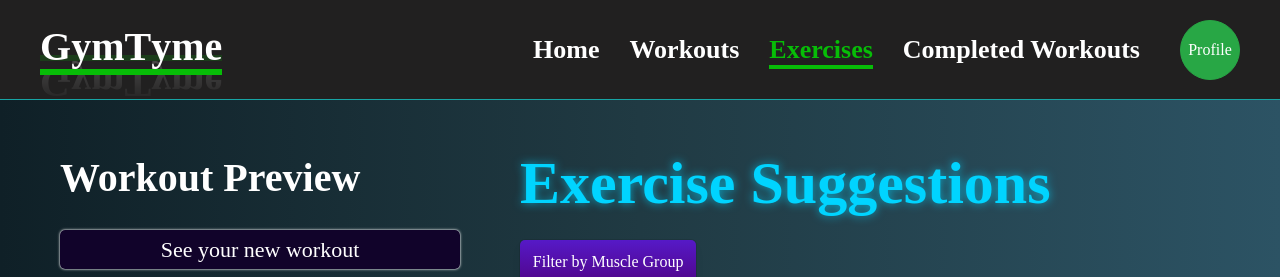
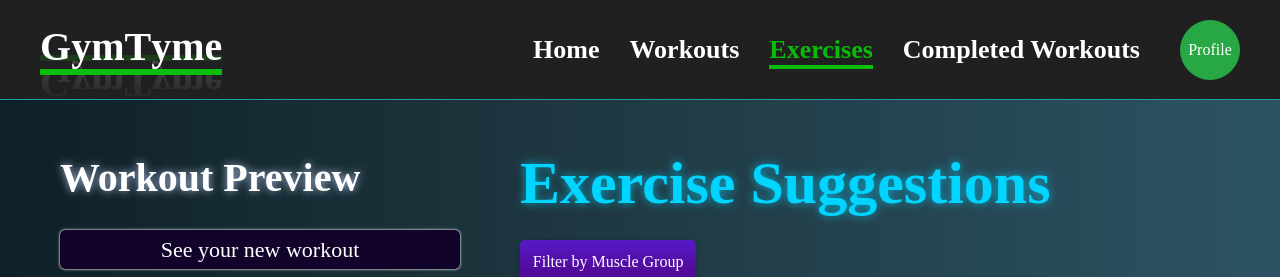
Before and after one commit to Satokii/gymtyme, a React (Vite) app: page /exercises in a window 1280 px wide. Shown: the top 277 px of the page. Built offline with nearby package versions, Linux system fonts and the light colour scheme; a web font is replaced by a local one.

Commit message:
feat: add text shadow to workout preview header

```diff
--- a/src/styles/exercises/exercises.css
+++ b/src/styles/exercises/exercises.css
@@ -16,6 +16,7 @@
   height: 80px;
   opacity: 0;
   animation: 1s ease 0.2s forwards fade-in;
+  text-shadow: 0 0 8px rgba(201, 214, 255, 0.8);
 }
 
 .exercises-header {
```
